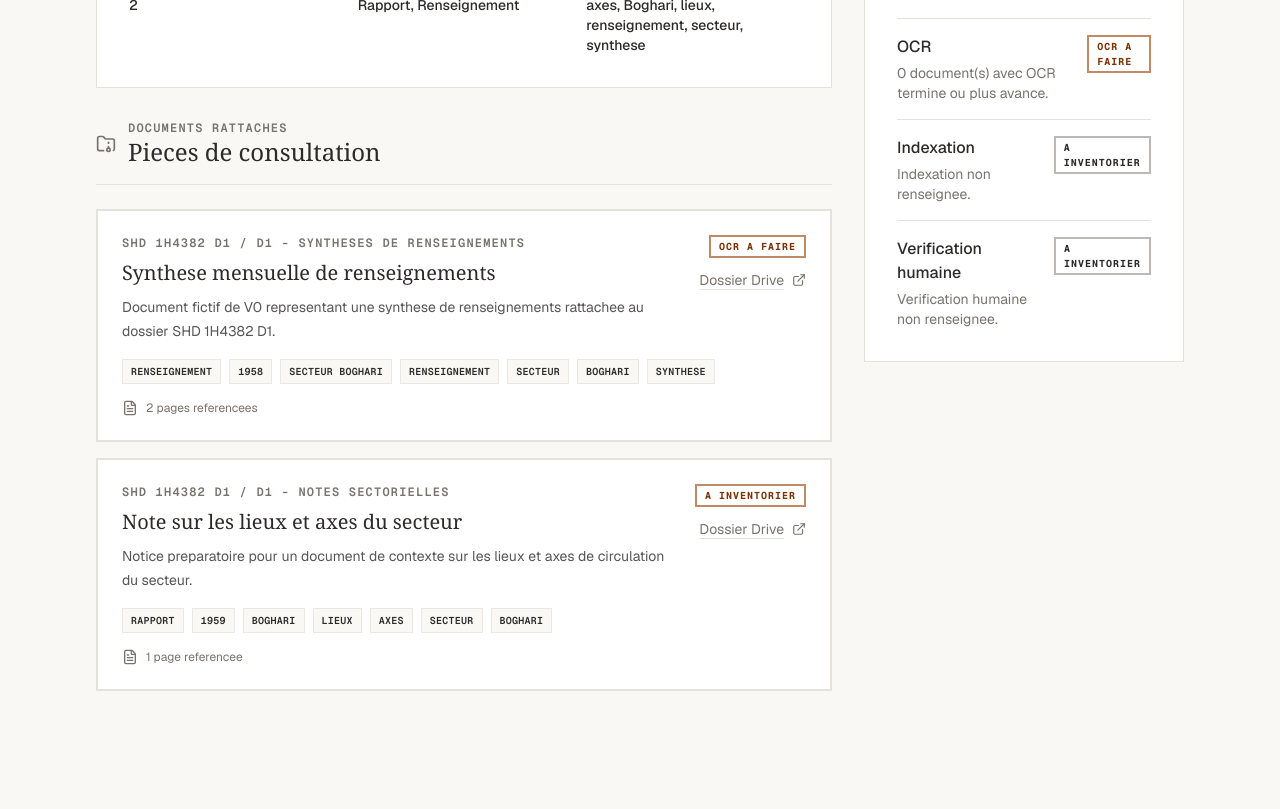
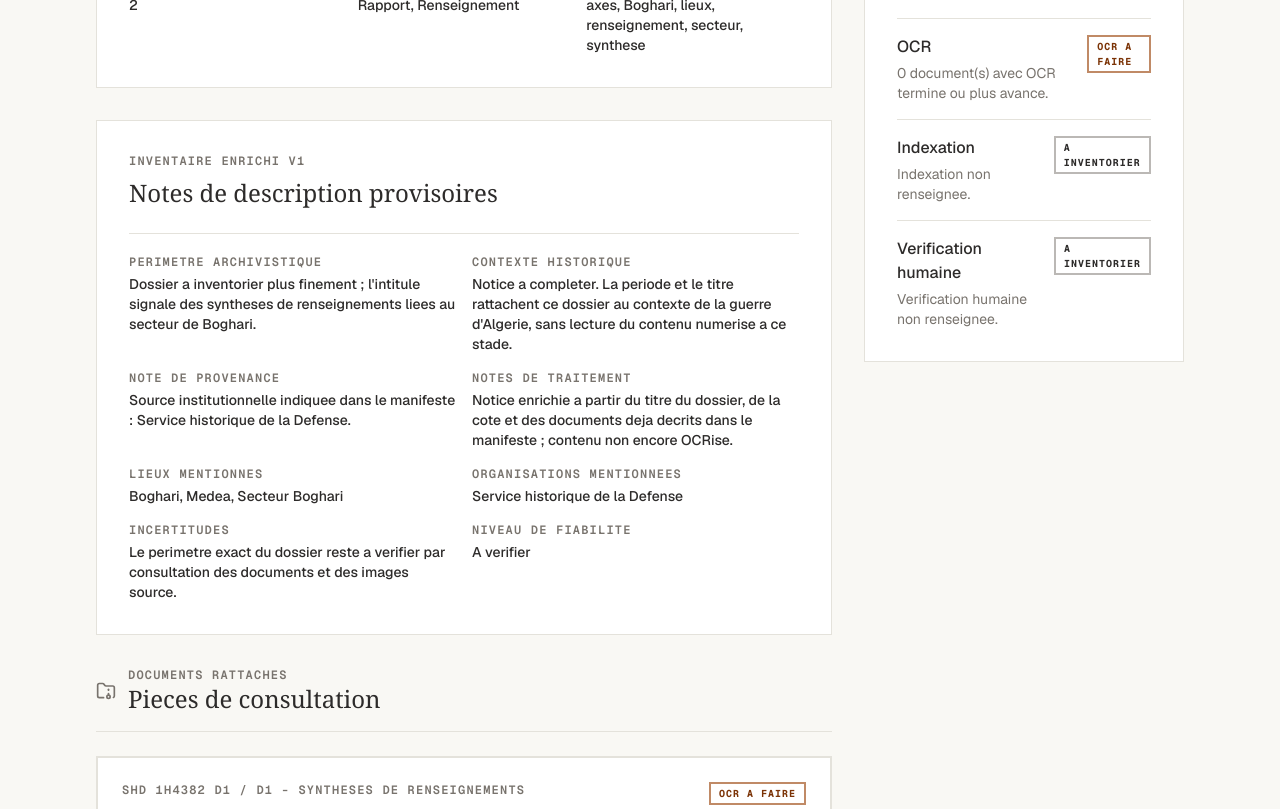
Before and after one commit to franzbib/archives-algerie, a Next.js app: page /collections/shd-1h4382-d1-boghari in a window 1280 px wide. Shown: the part 680-1489 px from the top of the page. Before the commit the page ends 1435 px from the top, so only its background shows below. Built offline with nearby package versions, Linux system fonts and the light colour scheme.

Commit message:
Start V1 manifest enrichment sample

```diff
--- a/src/app/collections/[id]/page.tsx
+++ b/src/app/collections/[id]/page.tsx
@@ -15,7 +15,12 @@ import {
   getDocumentTypeLabel,
   getStatusLabel,
 } from "@/lib/archiveManifest";
-import type { ArchiveStatus, Document } from "@/types/archive";
+import type {
+  ArchiveStatus,
+  Collection,
+  Document,
+  ReliabilityLevel,
+} from "@/types/archive";
 
 type TreatmentKey = "inventory" | "ocr" | "indexing" | "verification";
 
@@ -114,6 +119,56 @@ export default async function CollectionPage({
               <MetaItem label="Mots-cles" value={formatList(keywords)} />
             </dl>
           </section>
+
+          {hasV1CollectionNotes(collection) && (
+            <section className="border border-paper-border bg-paper p-6 md:p-8">
+              <p className="font-mono text-xs font-semibold uppercase tracking-widest text-warm">
+                Inventaire enrichi V1
+              </p>
+              <h2 className="mt-2 font-serif text-2xl font-medium text-foreground">
+                Notes de description provisoires
+              </h2>
+
+              <dl className="mt-6 grid gap-4 border-t border-paper-border pt-5 text-sm sm:grid-cols-2">
+                <OptionalMetaItem
+                  label="Perimetre archivistique"
+                  value={collection.archivalScope}
+                />
+                <OptionalMetaItem
+                  label="Contexte historique"
+                  value={collection.historicalContext}
+                />
+                <OptionalMetaItem
+                  label="Note de provenance"
+                  value={collection.provenanceNote}
+                />
+                <OptionalMetaItem
+                  label="Notes de traitement"
+                  value={collection.processingNotes}
+                />
+                <OptionalMetaItem
+                  label="Lieux mentionnes"
+                  value={formatOptionalList(collection.placesMentioned)}
+                />
+                <OptionalMetaItem
+                  label="Organisations mentionnees"
+                  value={formatOptionalList(collection.organizationsMentioned)}
+                />
+                <OptionalMetaItem
+                  label="Personnes mentionnees"
+                  value={formatOptionalList(collection.peopleMentioned)}
+                />
+                <OptionalMetaItem
+                  label="Incertitudes"
+                  value={collection.uncertaintyNotes}
+                />
+                <OptionalMetaItem
+                  label="Niveau de fiabilite"
+                  value={formatReliabilityLevel(collection.reliabilityLevel)}
+                />
+              </dl>
+            </section>
+          )}
 
           <section>
             <div className="mb-6 flex items-center gap-3 border-b border-paper-border pb-4">
@@ -214,6 +269,20 @@ function MetaItem({ label, value }: { label: string; value: string }) {
   );
 }
 
+function OptionalMetaItem({
+  label,
+  value,
+}: {
+  label: string;
+  value?: string;
+}) {
+  if (!value) {
+    return null;
+  }
+
+  return <MetaItem label={label} value={value} />;
+}
+
 function getTreatmentState(
   collectionStatus: ArchiveStatus,
   documents: Document[],
@@ -294,6 +363,27 @@ function formatList(values: string[]): string {
   return values.length > 0 ? values.join(", ") : "Non renseigné";
 }
 
+function formatOptionalList(values: string[] | undefined): string | undefined {
+  return values && values.length > 0 ? values.join(", ") : undefined;
+}
+
+function formatReliabilityLevel(
+  level: ReliabilityLevel | undefined,
+): string | undefined {
+  if (!level) {
+    return undefined;
+  }
+
+  const labels: Record<ReliabilityLevel, string> = {
+    low: "Faible",
+    medium: "Moyen",
+    high: "Eleve",
+    to_verify: "A verifier",
+  };
+
+  return labels[level];
+}
+
 function displayValue(value: string | undefined): string {
   return value && value.trim().length > 0 ? value : "Non renseigné";
 }
@@ -315,3 +405,17 @@ function unique(values: string[]): string[] {
     a.localeCompare(b),
   );
 }
+
+function hasV1CollectionNotes(collection: Collection): boolean {
+  return Boolean(
+    collection.archivalScope ||
+      collection.historicalContext ||
+      collection.provenanceNote ||
+      collection.processingNotes ||
+      collection.placesMentioned?.length ||
+      collection.organizationsMentioned?.length ||
+      collection.peopleMentioned?.length ||
+      collection.uncertaintyNotes ||
+      collection.reliabilityLevel,
+  );
+}
--- a/src/data/archives-manifest.json
+++ b/src/data/archives-manifest.json
@@ -12,7 +12,15 @@
       "description": "Fonds de dossiers de renseignement et de syntheses territoriales relatifs au secteur de Boghari pendant la guerre d'Algerie.",
       "driveUrl": "https://drive.google.com/drive/folders/placeholder-shd-1h4382-d1",
       "status": "inventoried",
-      "documentCount": 2
+      "documentCount": 2,
+      "archivalScope": "Dossier a inventorier plus finement ; l'intitule signale des syntheses de renseignements liees au secteur de Boghari.",
+      "historicalContext": "Notice a completer. La periode et le titre rattachent ce dossier au contexte de la guerre d'Algerie, sans lecture du contenu numerise a ce stade.",
+      "provenanceNote": "Source institutionnelle indiquee dans le manifeste : Service historique de la Defense.",
+      "processingNotes": "Notice enrichie a partir du titre du dossier, de la cote et des documents deja decrits dans le manifeste ; contenu non encore OCRise.",
+      "placesMentioned": ["Boghari", "Medea", "Secteur Boghari"],
+      "organizationsMentioned": ["Service historique de la Defense"],
+      "uncertaintyNotes": "Le perimetre exact du dossier reste a verifier par consultation des documents et des images source.",
+      "reliabilityLevel": "to_verify"
     },
     {
       "id": "shd-1h1647-d1-fln-w4",
@@ -24,7 +32,15 @@
       "description": "Dossier preparatoire recensant des documents attribues au FLN, avec pieces recuperees et notes de contexte.",
       "driveUrl": "https://drive.google.com/drive/folders/placeholder-shd-1h1647-d1",
       "status": "to_inventory",
-      "documentCount": 1
+      "documentCount": 1,
+      "archivalScope": "Dossier a inventorier ; l'intitule signale des documents recuperes attribues au FLN et rattaches a la Wilaya IV.",
+      "historicalContext": "Notice preparatoire fondee sur l'intitule et les champs existants du manifeste ; aucun contenu de document n'a encore ete lu ou OCRise.",
+      "provenanceNote": "Source institutionnelle indiquee dans le manifeste : Service historique de la Defense.",
+      "processingNotes": "Priorite V1 : verifier les unites documentaires, distinguer dossier, pieces et pages avant tout OCR.",
+      "placesMentioned": ["Wilaya IV"],
+      "organizationsMentioned": ["FLN", "Service historique de la Defense"],
+      "uncertaintyNotes": "La nature exacte des pieces recuperees et leur classement interne restent a confirmer.",
+      "reliabilityLevel": "to_verify"
     },
     {
       "id": "shd-gr-9m2274-frontiere-maroc",
@@ -36,7 +52,15 @@
       "description": "Ensemble de dossiers sur la zone frontaliere, la circulation, les dispositifs militaires et les passages transfrontaliers.",
       "driveUrl": "https://drive.google.com/drive/folders/placeholder-shd-gr-9m2274",
       "status": "inventoried",
-      "documentCount": 2
+      "documentCount": 2,
+      "archivalScope": "Ensemble a decrire plus precisement ; l'intitule et les documents rattaches signalent des pieces relatives a la frontiere Algerie-Maroc.",
+      "historicalContext": "Notice prudente et provisoire. Les champs existants indiquent une periode 1955-1962 et des themes de frontiere, circulation et controle.",
+      "provenanceNote": "Source institutionnelle indiquee dans le manifeste : Service historique de la Defense.",
+      "processingNotes": "Notice enrichie sans lecture des images. Verifier les cartes, rapports et pages avant OCR ou indexation.",
+      "placesMentioned": ["Frontiere Algerie-Maroc", "Maroc", "Zone frontaliere ouest"],
+      "organizationsMentioned": ["Service historique de la Defense"],
+      "uncertaintyNotes": "La couverture geographique exacte et la typologie complete des pieces restent a verifier.",
+      "reliabilityLevel": "to_verify"
     },
     {
       "id": "microfilm-frontiere-maroc",
```
Also changed, not shown: src/types/archive.ts (+11 -0 lines).
